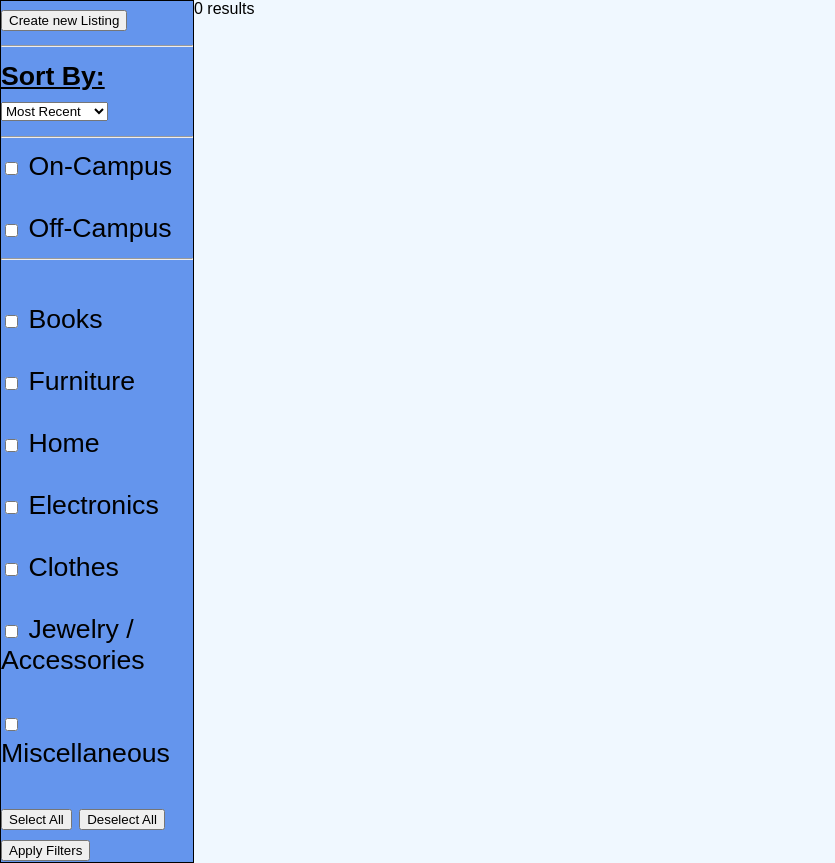
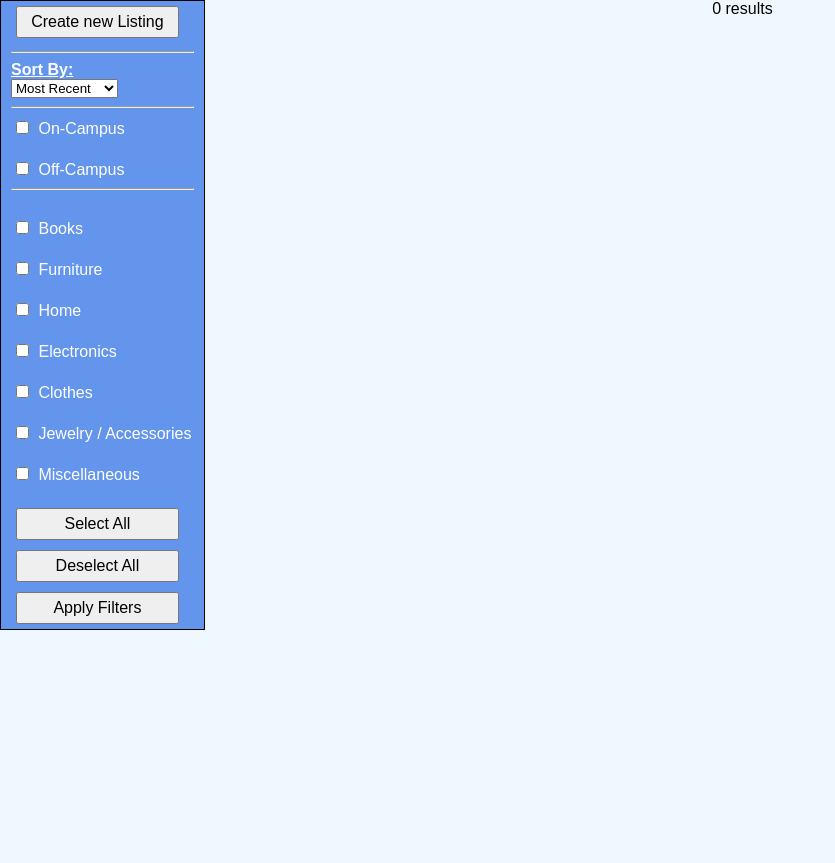
Before and after one commit to iandailey/SchoolYardX, a PHP site: page /filtered.php in a window 1280 px wide. Shown: the part 101-964 px from the top of the page, without its empty margins (0-835 px from the left). After the commit the page ends 731 px from the top, so only its background shows below. Run offline with PHP 8.4, Linux system fonts and the light colour scheme; data that the repository does not hold is empty.

Commit message:
specific CSS for checkboxes

```diff
--- a/filtered.php
+++ b/filtered.php
@@ -4,7 +4,7 @@
 <head>
   <meta charset="UTF-8" />
   <title>SchoolYard Exchange</title>
-  <link rel="stylesheet" href="home-layout.css">
+  <link rel="stylesheet" href="home-layout1.css">
   <!-- JavaScript code for category checkboxes
    <script>
     document.addEventListener('DOMContentLoaded', function () {
--- a/home-layout1.css
+++ b/home-layout1.css
@@ -42,6 +42,12 @@
     padding-left: 10px; /* Added padding to the left */
     padding-right: 10px; /* Optional padding to the right */
     box-sizing: border-box; /* Make sure the padding does not affect the total width */
+}
+
+.sidenav input[type="checkbox"] {
+    font-size: 12pt; /* Even smaller font size for inputs and buttons */
+    padding: 5px;
+    margin: 5px ;
 }
 
 .sidenav button {
```
